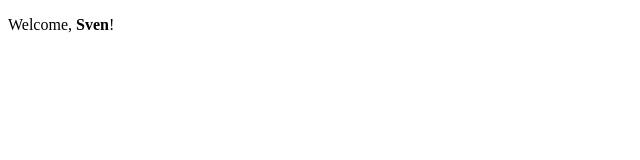
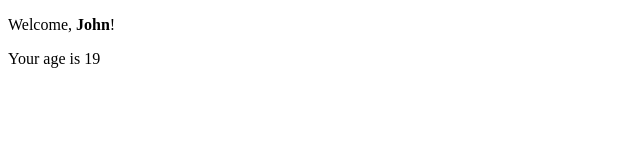
Before and after one commit to svenLrn/react, a React (Vite) app in the folder my-app/: page / in a window 1280 px wide. Shown: the top 160 px of the page, without its empty margins (0-640 px from the left). Built offline with nearby package versions, Linux system fonts and the light colour scheme.

Commit message:
ex 24 is done

```diff
--- a/my-app/src/App.jsx
+++ b/my-app/src/App.jsx
@@ -4,7 +4,7 @@ import { Welcome } from "./Welcome";
 export function App(){
     return(
         <div>
-            <Welcome name = {<strong>Sven</strong>} age = '66'/>
+            <Welcome name = 'John' age = '19'/>
         </div>
     )
 }
--- a/my-app/src/Welcome.jsx
+++ b/my-app/src/Welcome.jsx
@@ -2,8 +2,9 @@ import { Age } from "./Age";
 export const Welcome = ({name, age}) =>{
     return (
     <>
-        <p>Welcome, {name}!</p>
-        {age >= 18 && age<=65 && <Age age = {age}/>}
+        <p>Welcome, <strong>{name}</strong>!</p>
+
+        {age >= 18 && age<=65 && name == 'John' ? <Age age = {age}/> : null}
     </>
     )
 }
```
